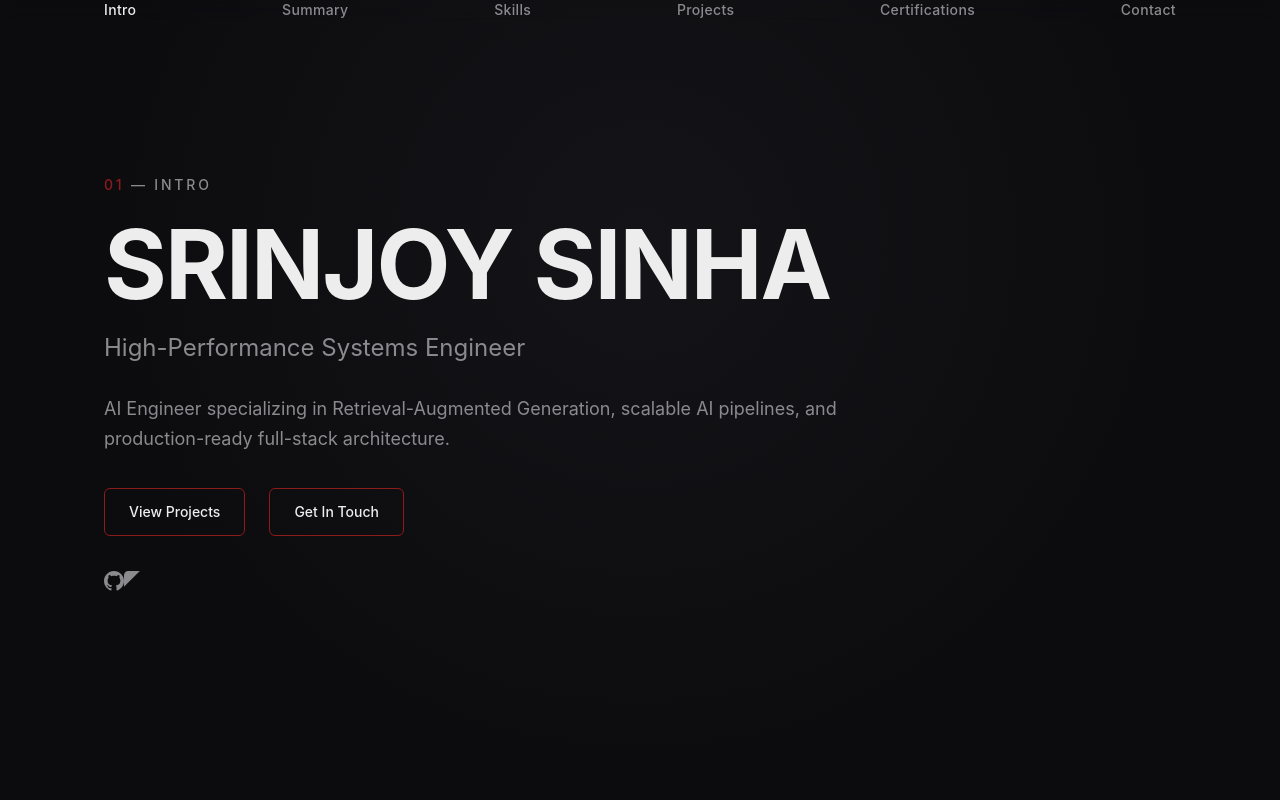
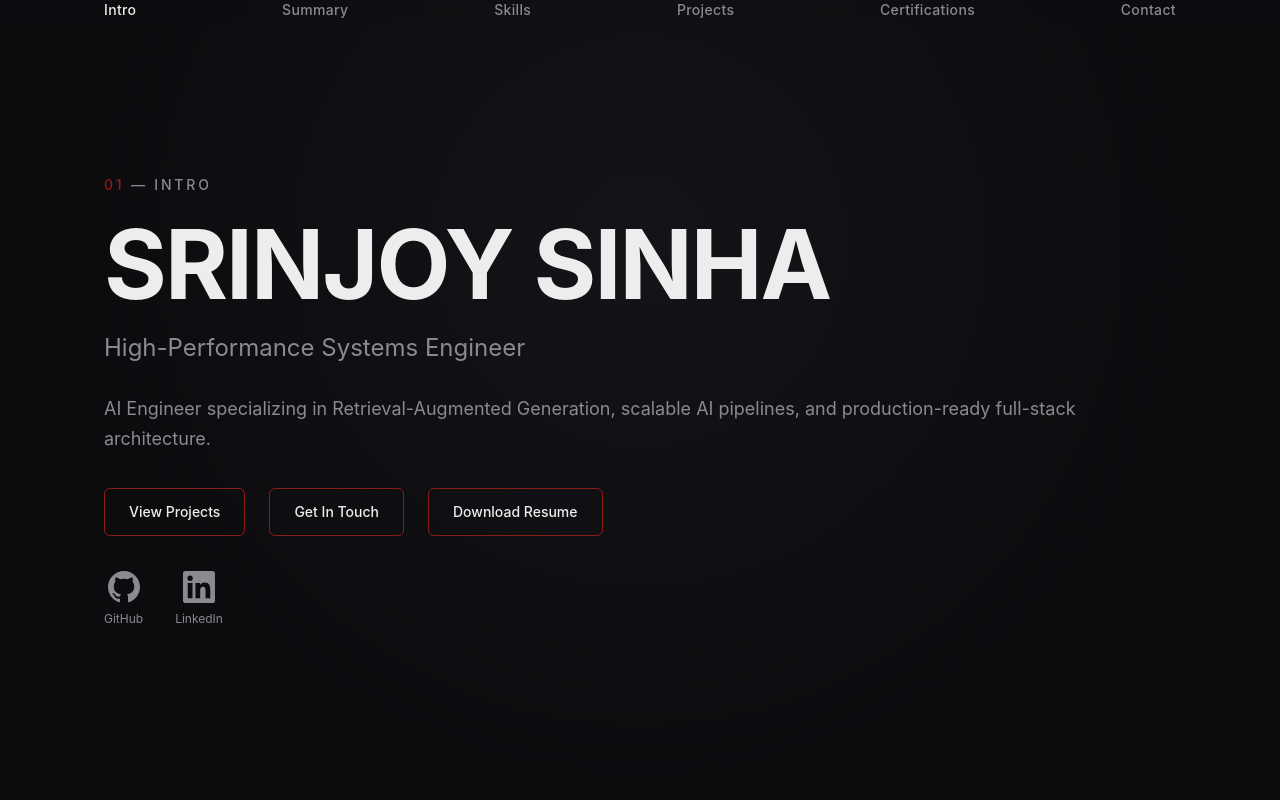
Before and after one commit to srinjoysinha5113/PortFolio, a React (Vite) app: page / in a window 1280 px wide. Shown: the top 800 px of the page. Built offline with nearby package versions, Linux system fonts and the light colour scheme.

Commit message:
Fixed Logo & Added Resume.

```diff
--- a/src/components/Contact.tsx
+++ b/src/components/Contact.tsx
@@ -35,19 +35,19 @@ const Contact = () => {
 
   return (
     <section id="contact" className="section">
-      <div className="container max-w-6xl mx-auto px-6">
+      <div className="container mx-auto px-6">
         <div className="section-label mb-6">
           <span className="number">08</span> — CONTACT
         </div>
 
-        <div className="text-center max-w-3xl mx-auto">
-          <h2 className="section-title mb-8">
+        <div className="text-left">
+          <h2 className="section-title mb-8 text-left">
             Let's build
             <br />
             high-performance systems.
           </h2>
 
-          <div className="flex justify-center items-center gap-8 mb-16">
+          <div className="flex justify-start items-center gap-8 mb-16">
             <button
               onClick={() => handleContactClick(contactInfo[0])}
               className="text-secondary hover:text-primary transition-colors duration-200 flex flex-col items-center gap-2"
@@ -68,7 +68,7 @@ const Contact = () => {
             >
               <div className="w-8 h-8">
                 <svg viewBox="0 0 24 24" fill="currentColor" className="w-full h-full">
-                  <path d="M19 0h-14c-2.761 0-5 2.239-5 5v14c0 2.761 2.239 5 5h14c2.762 0 5-2.239 5-5v-14c0-2.761-2.238-5-5zm-11 19h-3v-11h3v11zm-1.5-12.268c-.966 0-1.75-.79-1.75-1.764s.784-1.764 1.75-1.764 1.75.79 1.75 1.764-.783 1.764-1.75 1.764zm13.5 12.268h-3v-5.604c0-3.368-4-3.113-4 0v5.604h-3v-11h3v1.765c1.396-2.586 7-2.777 7 2.476v6.759z"/>
+                  <path d="M20.447 20.452h-3.554v-5.569c0-1.328-.027-3.037-1.852-3.037-1.853 0-2.136 1.445-2.136 2.939v5.667H9.351V9h3.414v1.561h.046c.477-.9 1.637-1.85 3.37-1.85 3.601 0 4.267 2.37 4.267 5.455v6.286zM5.337 7.433c-1.144 0-2.063-.926-2.063-2.065 0-1.138.92-2.063 2.063-2.063 1.14 0 2.064.925 2.064 2.063 0 1.139-.925 2.065-2.064 2.065zm1.782 13.019H3.555V9h3.564v11.452zM22.225 0H1.771C.792 0 0 .774 0 1.729v20.542C0 23.227.792 24 1.771 24h20.451C23.2 24 24 23.227 24 22.271V1.729C24 .774 23.2 0 22.222 0h.003z"/>
                 </svg>
               </div>
               <span className="text-xs">LinkedIn</span>
@@ -86,11 +86,20 @@ const Contact = () => {
               </div>
               <span className="text-xs">GitHub</span>
             </button>
+
+            <button
+              onClick={() => window.open('/src/assets/Srinjoy_Sinha_Resume.pdf', '_blank')}
+              className="text-secondary hover:text-primary transition-colors duration-200 flex flex-col items-center gap-2"
+              title="Download Resume"
+            >
+              <div className="w-8 h-8">
+                <svg viewBox="0 0 24 24" fill="currentColor" className="w-full h-full">
+                  <path d="M14,2H6A2,2 0 0,0 4,4V20A2,2 0 0,0 6,22H18A2,2 0 0,0 20,20V8L14,2M18,20H6V4H13V9H18V20M12,19L8,15H10.5V12H13.5V15H16L12,19Z"/>
+                </svg>
+              </div>
+              <span className="text-xs">Resume</span>
+            </button>
           </div>
-
-          <button className="btn-primary px-6 py-3">
-            Get In Touch
-          </button>
         </div>
       </div>
     </section>
--- a/src/components/Intro.tsx
+++ b/src/components/Intro.tsx
@@ -5,27 +5,37 @@ interface IntroProps {
 }
 
 const Intro: React.FC<IntroProps> = ({ setActiveSection }) => {
+  const handleContactClick = (type: string) => {
+    if (type === "github") {
+      window.open("https://github.com/srinjoysinha5113", '_blank')
+    } else if (type === "linkedin") {
+      window.open("https://www.linkedin.com/in/srinjoy-sinha-508963276/", '_blank')
+    } else if (type === "resume") {
+      window.open('/src/assets/Srinjoy_Sinha_Resume.pdf', '_blank')
+    }
+  }
+
   return (
     <section id="intro" className="section pt-24 mb-24">
-      <div className="container max-w-5xl mx-auto px-6">
-        <div className="text-center md:text-left mt-12 mb-12">
-          <div className="section-label mb-6 text-center md:text-left">
+      <div className="container mx-auto px-6">
+        <div className="text-left mt-12 mb-12">
+          <div className="section-label mb-6">
             <span className="number">01</span> — INTRO
           </div>
 
-          <div className="hero-heading mb-6 text-center md:text-left mt-6">
+          <div className="hero-heading mb-6 text-left mt-6">
             SRINJOY SINHA
           </div>
 
-          <div className="text-xl md:text-2xl text-secondary mb-12 max-w-3xl mx-auto md:mx-0 leading-8 text-center md:text-left mt-6">
+          <div className="text-xl md:text-2xl text-secondary mb-12 leading-8 text-left mt-6">
             High-Performance Systems Engineer
           </div>
 
-          <div className="text-lg text-secondary mb-16 max-w-3xl mx-auto md:mx-0 leading-relaxed text-center md:text-left mt-8">
+          <div className="text-lg text-secondary mb-16 leading-relaxed text-left mt-8">
             AI Engineer specializing in Retrieval-Augmented Generation, scalable AI pipelines, and production-ready full-stack architecture.
           </div>
 
-          <div className="flex flex-col sm:flex-row gap-6 justify-center md:justify-start items-center mb-16 mt-8">
+          <div className="flex flex-col sm:flex-row gap-6 justify-start items-center mb-16 mt-8">
             <button
               onClick={() => {
                 document.getElementById('projects')?.scrollIntoView({ behavior: 'smooth' })
@@ -44,29 +54,40 @@ const Intro: React.FC<IntroProps> = ({ setActiveSection }) => {
             >
               Get In Touch
             </button>
+            <button
+              onClick={() => handleContactClick('resume')}
+              className="btn-primary px-6 py-3"
+            >
+              Download Resume
+            </button>
           </div>
 
-          <div className="flex justify-center md:justify-start space-x-6 mt-6 mb-12">
-            <a
-              href="https://github.com/srinjoysinha5113"
-              target="_blank"
-              rel="noopener noreferrer"
-              className="text-secondary hover:text-primary transition-colors duration-200"
+          <div className="flex justify-start items-center gap-8 mt-6 mb-12">
+            <button
+              onClick={() => handleContactClick('github')}
+              className="text-secondary hover:text-primary transition-colors duration-200 flex flex-col items-center gap-2"
+              title="GitHub: github.com/srinjoysinha5113"
             >
-              <svg width="20" height="20" viewBox="0 0 24 24" fill="currentColor">
-                <path d="M12 0c-6.626 0-12 5.373-12 12 0 5.302 3.438 9.8 8.207 11.387.599.111.793-.261.793-.577v-2.234c-3.338.726-4.033-1.416-4.033-1.416-.546-1.387-1.333-1.756-1.333-1.756-1.089-.745.083-.729.083-.729 1.205.084 1.839 1.237 1.839 1.237 1.07 1.834 2.807 1.304 3.492.997.107-.775.418-1.305.762-1.604-2.665-.305-5.467-1.334-5.467-5.931 0-1.311.469-2.381 1.236-3.221-.124-.303-.535-1.524.117-3.176 0 0 1.008-.322 3.301 1.23.957-.266 1.983-.399 3.003-.404 1.02.005 2.047.138 3.006.404 2.291-1.552 3.297-1.23 3.297-1.23.653 1.653.242 2.874.118 3.176.77.84 1.235 1.911 1.235 3.221 0 4.609-2.807 5.624-5.479 5.921.43.372.823 1.102.823 2.222v3.293c0 .319.192.694.801.576 4.765-1.589 8.199-6.086 8.199-11.386 0-6.627-5.373-12-12-12z"/>
-              </svg>
-            </a>
-            <a
-              href="https://www.linkedin.com/in/srinjoy-sinha-508963276/"
-              target="_blank"
-              rel="noopener noreferrer"
-              className="text-secondary hover:text-primary transition-colors duration-200"
+              <div className="w-8 h-8">
+                <svg viewBox="0 0 24 24" fill="currentColor" className="w-full h-full">
+                  <path d="M12 0c-6.626 0-12 5.373-12 12 0 5.302 3.438 9.8 8.207 11.387.599.111.793-.261.793-.577v-2.234c-3.338.726-4.033-1.416-4.033-1.416-.546-1.387-1.333-1.756-1.333-1.756-1.089-.745.083-.729.083-.729 1.205.084 1.839 1.237 1.839 1.237 1.07 1.834 2.807 1.304 3.492.997.107-.775.418-1.305.762-1.604-2.665-.305-5.467-1.334-5.467-5.931 0-1.311.469-2.381 1.236-3.221-.124-.303-.535-1.524.117-3.176 0 0 1.008-.322 3.301 1.23.957-.266 1.983-.399 3.003-.404 1.02.005 2.047.138 3.006.404 2.291-1.552 3.297-1.23 3.297-1.23.653 1.653.242 2.874.118 3.176.77.84 1.235 1.911 1.235 3.221 0 4.609-2.807 5.624-5.479 5.921.43.372.823 1.102.823 2.222v3.293c0 .319.192.694.801.576 4.765-1.589 8.199-6.086 8.199-11.386 0-6.627-5.373-12-12-12z"/>
+                </svg>
+              </div>
+              <span className="text-xs">GitHub</span>
+            </button>
+
+            <button
+              onClick={() => handleContactClick('linkedin')}
+              className="text-secondary hover:text-primary transition-colors duration-200 flex flex-col items-center gap-2"
+              title="LinkedIn: linkedin.com/in/srinjoy-sinha-508963276/"
             >
-              <svg width="20" height="20" viewBox="0 0 24 24" fill="currentColor">
-                <path d="M19 0h-14c-2.761 0-5 2.239-5 5v14c0 2.761 2.239 5 5h14c2.762 0 5-2.239 5-5v-14c0-2.761-2.238-5-5-5zm-11 19h-3v-11h3v11zm-1.5-12.268c-.966 0-1.75-.79-1.75-1.764s.784-1.764 1.75-1.764 1.75.79 1.75 1.764-.783 1.764-1.75 1.764zm13.5 12.268h-3v-5.604c0-3.368-4-3.113-4 0v5.604h-3v-11h3v1.765c1.396-2.586 7-2.777 7 2.476v6.759z"/>
-              </svg>
-            </a>
+              <div className="w-8 h-8">
+                <svg viewBox="0 0 24 24" fill="currentColor" className="w-full h-full">
+                  <path d="M20.447 20.452h-3.554v-5.569c0-1.328-.027-3.037-1.852-3.037-1.853 0-2.136 1.445-2.136 2.939v5.667H9.351V9h3.414v1.561h.046c.477-.9 1.637-1.85 3.37-1.85 3.601 0 4.267 2.37 4.267 5.455v6.286zM5.337 7.433c-1.144 0-2.063-.926-2.063-2.065 0-1.138.92-2.063 2.063-2.063 1.14 0 2.064.925 2.064 2.063 0 1.139-.925 2.065-2.064 2.065zm1.782 13.019H3.555V9h3.564v11.452zM22.225 0H1.771C.792 0 0 .774 0 1.729v20.542C0 23.227.792 24 1.771 24h20.451C23.2 24 24 23.227 24 22.271V1.729C24 .774 23.2 0 22.222 0h.003z"/>
+                </svg>
+              </div>
+              <span className="text-xs">LinkedIn</span>
+            </button>
           </div>
         </div>
       </div>
```
Also changed, not shown: 2 other files (tests, documents, lock files or other folders).
